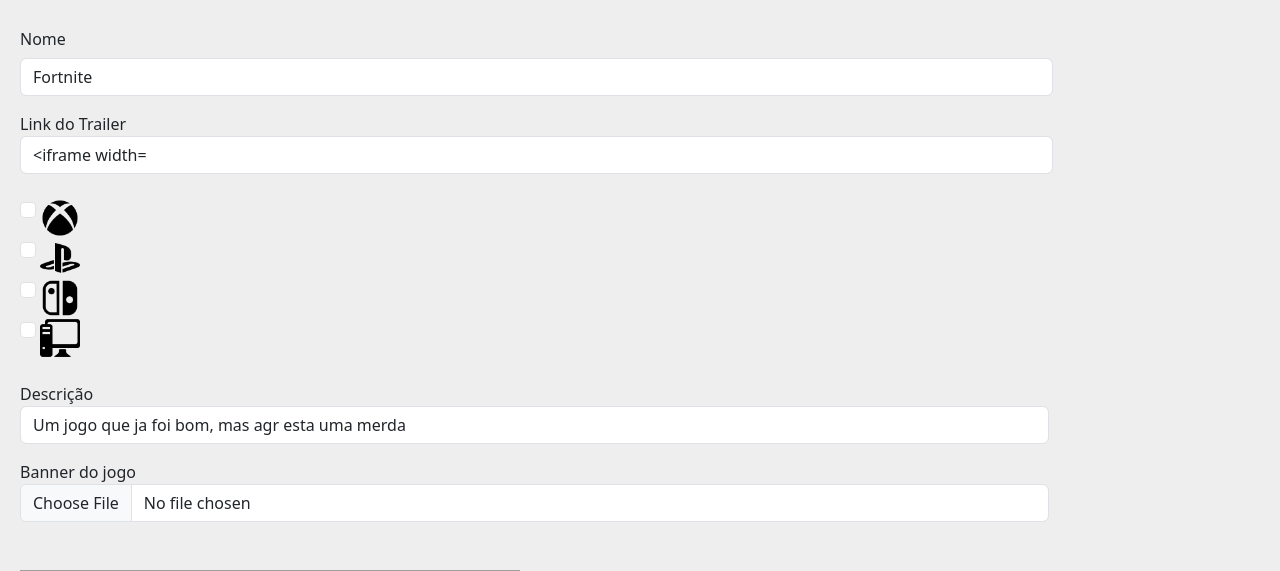
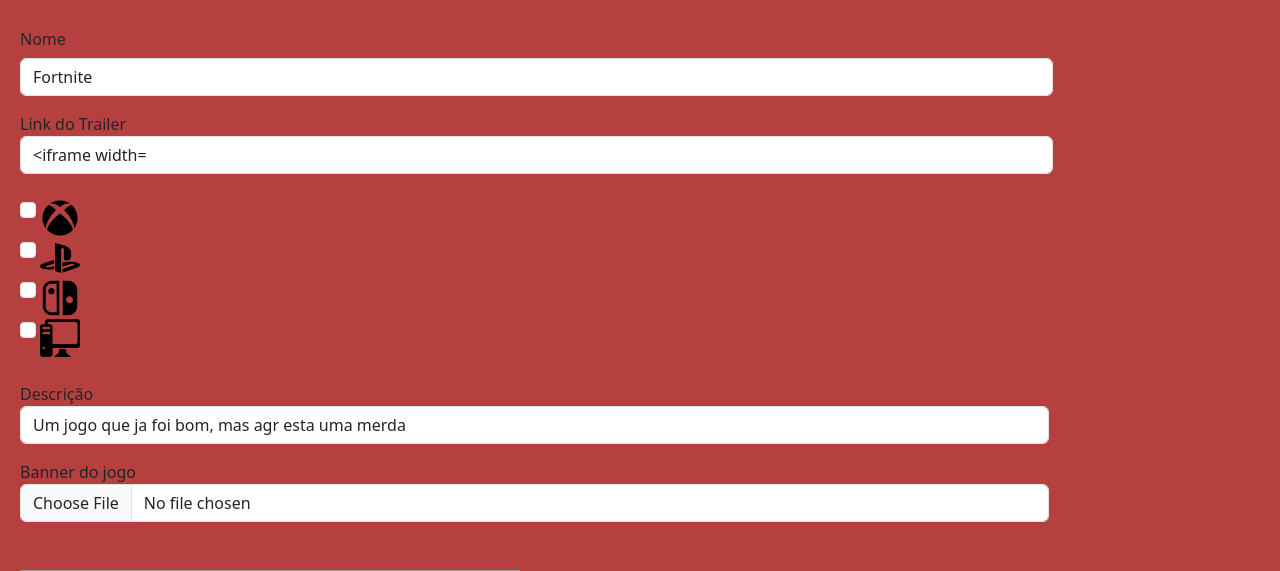
Before and after one commit to henrique86h/pi2.0, a PHP site: page /editar.php?id=1 in a window 1280 px wide. Shown: the part 56-627 px from the top of the page. Run offline with PHP 8.4, Linux system fonts and the light colour scheme; data comes from the database, SQL or seed files in the repository; some web fonts are replaced; grey boxes are pictures that could not be loaded.

Commit message:
background

```diff
--- a/henrique.css
+++ b/henrique.css
@@ -82,5 +82,5 @@ table td{
 }
 
 .tela-editar {
-  background-color: #EEEEEE;
+  background-color: #b64040;
 }
```
